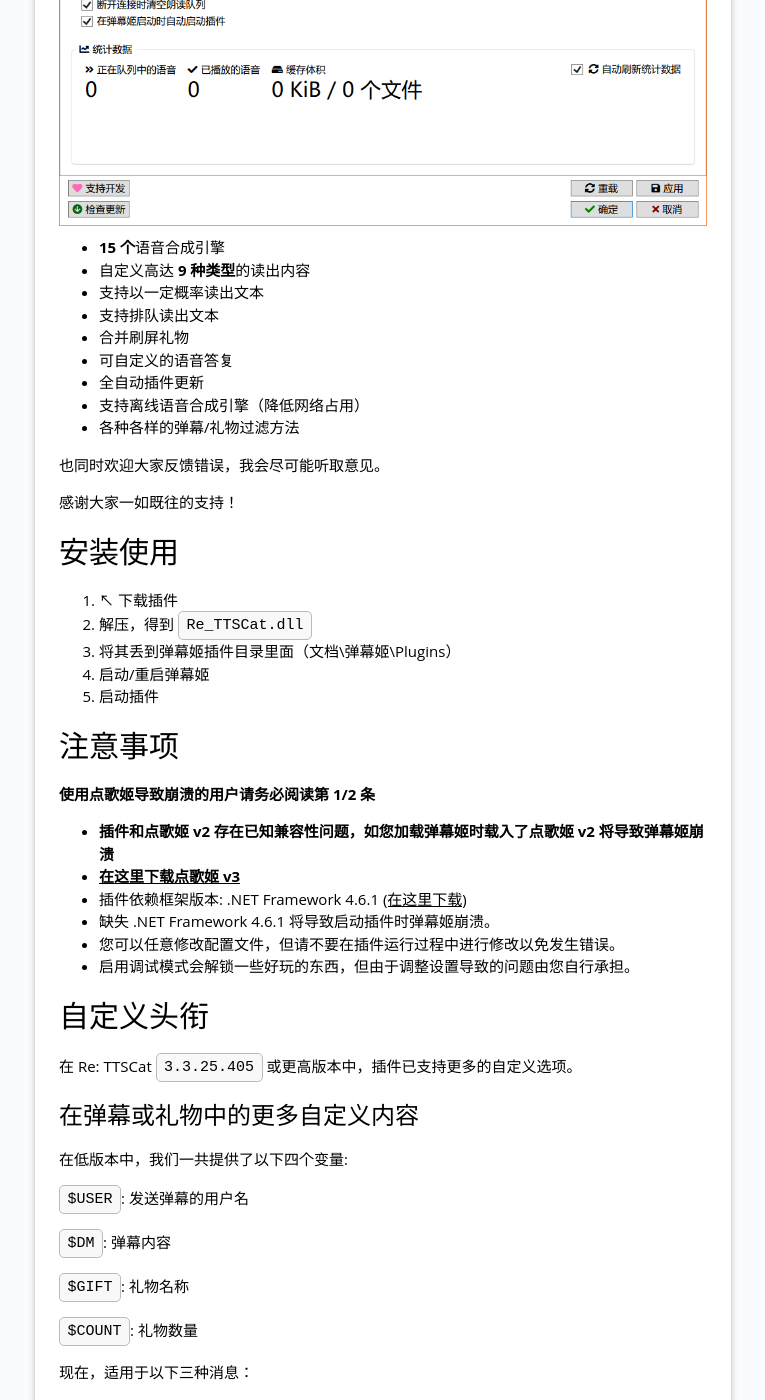
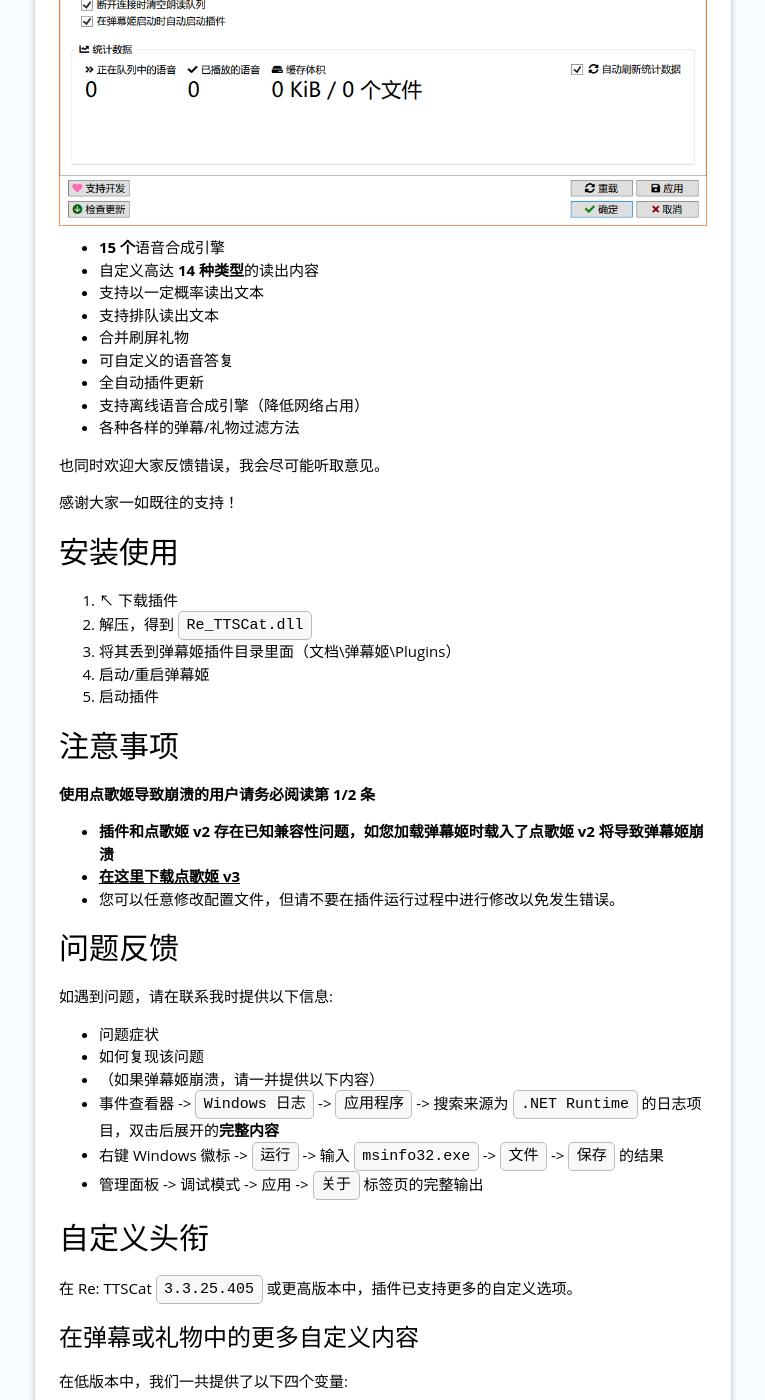
Before and after one commit to Bililive/www.danmuji.org, a Jekyll site: the page built from _plugin/Re-TTSCat.md, in a window 1280 px wide and 1400 px high, scrolled down 600 px. Shown: the whole window, without its empty margins (309-1074 px from the left). Built offline with Jekyll 4.4.1, drawn with Linux system fonts in a browser that asks for light colours; nearby versions of some CDN libraries; some of the changed text lies outside the part shown.

Commit message:
update to 3.9.77.630

```diff
--- a/_plugin/Re-TTSCat.md
+++ b/_plugin/Re-TTSCat.md
@@ -5,14 +5,15 @@
 plugin_author: Elepover
 plugin_name: 'Re: TTSCat'
 plugin_desc: 直接读出你收到的弹幕和礼物！
-plugin_version: 3.8.76.610
-plugin_update_datetime: 2020-08-10 18:20:00 +0800
+plugin_version: 3.9.77.630
+plugin_update_datetime: 2020-08-16 18:50:00 +0800
 plugin_update_desc: |-
-  [i] 欢迎加入插件用户吹水企鹅群 966646967
+  [i] 欢迎加入插件用户吹水企鹅群 966 646 967
 
-  [+] 支持调整语音答复和弹幕朗读顺序
-  [+] 可以在命中语音答复时取消弹幕朗读
-  [/] 修复关闭弹幕姬时崩溃的问题
+  [+] 更新到最新的弹幕姬插件 SDK
+      支持最新的 5 个观众互动事件
+      允许完全自定义
+  [/] 小幅度的管理面板显示界面调整
 
   [!] 使用点歌姬 v2 导致崩溃的用户请查看插件页面的注意事项
 plugin_dllink: /resource/Re-TTSCat/Re-TTSCat.zip
@@ -20,16 +21,16 @@
 plugin_dlnote: 请在下载前尽可能完整阅读插件说明和注意事项。
 ---
 
-**将你收到的：弹幕！礼物！统统合成为语音，读出来！**
+**将你收到的：弹幕！礼物！关注！统统合成为语音，读出来！**
 
-用户交流吹水企鹅群 966646967
+用户交流吹水企鹅群 966 646 967
 
 ## 功能
 
 ![管理面板](/resource/Re-TTSCat/settings.png)
 
 - **15 个**语音合成引擎
-- 自定义高达 **9 种类型**的读出内容
+- 自定义高达 **14 种类型**的读出内容
 - 支持以一定概率读出文本
 - 支持排队读出文本
 - 合并刷屏礼物
@@ -56,10 +57,18 @@
 
 - **插件和点歌姬 v2 存在已知兼容性问题，如您加载弹幕姬时载入了点歌姬 v2 将导致弹幕姬崩溃**
 - **[在这里下载点歌姬 v3](/plugins/DGJv3)**
-- 插件依赖框架版本: .NET Framework 4.6.1 [(在这里下载)](https://www.microsoft.com/zh-cn/download/details.aspx?id=49982)
-- 缺失 .NET Framework 4.6.1 将导致启动插件时弹幕姬崩溃。
 - 您可以任意修改配置文件，但请不要在插件运行过程中进行修改以免发生错误。
-- 启用调试模式会解锁一些好玩的东西，但由于调整设置导致的问题由您自行承担。
+
+## 问题反馈
+
+如遇到问题，请在联系我时提供以下信息:
+
+- 问题症状
+- 如何复现该问题
+- （如果弹幕姬崩溃，请一并提供以下内容）
+- 事件查看器 -> `Windows 日志` -> `应用程序` -> 搜索来源为 `.NET Runtime` 的日志项目，双击后展开的**完整内容**
+- 右键 Windows 徽标 -> `运行` -> 输入 `msinfo32.exe` -> `文件` -> `保存` 的结果
+- 管理面板 -> 调试模式 -> 应用 -> `关于` 标签页的完整输出
 
 ## 自定义头衔
 
@@ -220,14 +229,3 @@
 ### text/plain
 
 纯文本，想怎么样就写么样
-
-## 问题反馈
-
-如遇到问题，请在联系我时提供以下信息:
-
-- 问题症状
-- 如何复现该问题
-- （如果弹幕姬崩溃，请一并提供以下内容）
-- 事件查看器 -> `Windows 日志` -> `应用程序` -> 搜索来源为 `.NET Runtime` 的日志项目，双击后展开的**完整内容**
-- 右键 Windows 徽标 -> `运行` -> 输入 `msinfo32.exe` -> `文件` -> `保存` 的结果
-- 管理面板 -> 调试模式 -> 应用 -> `关于` 标签页的完整输出
```
Also changed, not shown: 1 other file.
